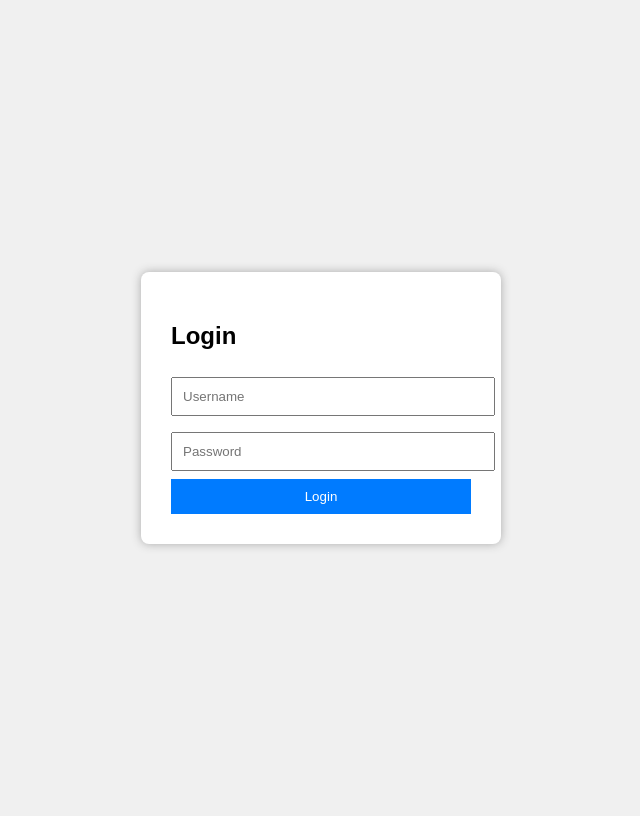
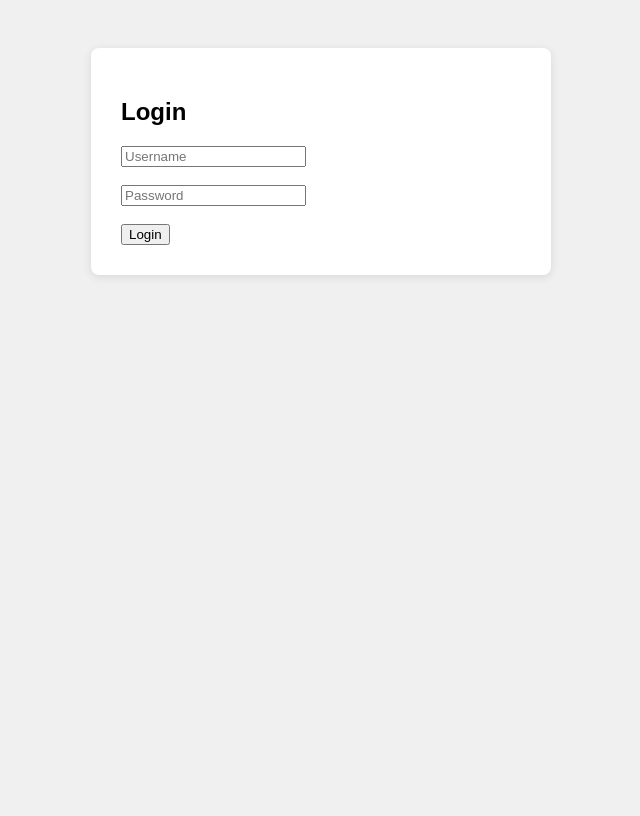
Before and after one commit to DylanDieago/Budget-tracker, a Flask app: page /login in a window 1280 px wide. Shown: the whole page, without its empty margins (319-959 px from the left). After the commit the page ends 277 px from the top, so only its background shows below. Run offline with Flask 3, Linux system fonts and the light colour scheme.

Commit message:
Added login system

```diff
--- a/app.py
+++ b/app.py
@@ -1,23 +1,21 @@
-from flask import Flask, render_template, request, redirect, send_file, session, url_for
-import csv
-import os
+from flask import Flask, render_template, request, redirect, session, url_for
+import csv, os
 
 app = Flask(__name__)
-app.secret_key = 'supersecretkey'  # Change this to something secure if going public
+app.secret_key = 'your_secret_key'  # Replace with something secure
 
-# Hardcoded login details
-USERNAME = "dylan"
-PASSWORD = "mywife"
+# Hardcoded credentials
+USERNAME = "you"
+PASSWORD = "love"
 
 DATA_FILE = 'expenses.csv'
 BUDGET_FILE = 'budget.txt'
 
-# ---------- Load and Save Functions ----------
 def load_expenses():
     expenses = []
     if os.path.exists(DATA_FILE):
-        with open(DATA_FILE, newline='', encoding='utf-8') as csvfile:
-            reader = csv.DictReader(csvfile)
+        with open(DATA_FILE, newline='', encoding='utf-8') as f:
+            reader = csv.DictReader(f)
             for row in reader:
                 try:
                     row['Amount'] = float(row['Amount'])
@@ -27,8 +25,8 @@ def load_expenses():
     return expenses
 
 def save_expense(date, description, amount):
-    with open(DATA_FILE, 'a', newline='', encoding='utf-8') as csvfile:
-        writer = csv.writer(csvfile)
+    with open(DATA_FILE, 'a', newline='', encoding='utf-8') as f:
+        writer = csv.writer(f)
         writer.writerow([date, description, amount])
 
 def load_budget():
@@ -44,38 +42,17 @@ def save_budget(budget):
     with open(BUDGET_FILE, 'w', encoding='utf-8') as f:
         f.write(str(budget))
 
-# ---------- Auth Routes ----------
-@app.route('/login', methods=['GET', 'POST'])
-def login():
-    error = None
-    if request.method == 'POST':
-        username = request.form['username']
-        password = request.form['password']
-        if username == USERNAME and password == PASSWORD:
-            session['logged_in'] = True
-            return redirect(url_for('index'))
-        else:
-            error = 'Invalid login details'
-    return render_template('login.html', error=error)
-
-@app.route('/logout')
-def logout():
-    session.pop('logged_in', None)
-    return redirect(url_for('login'))
-
-# ---------- Main Routes ----------
-@app.route('/')
+@app.route('/', methods=['GET'])
 def index():
     if not session.get('logged_in'):
         return redirect(url_for('login'))
 
     expenses = load_expenses()
-    total_spent = sum(expense['Amount'] for expense in expenses)
+    total_spent = sum(exp['Amount'] for exp in expenses)
     budget = load_budget()
     remaining = budget - total_spent
     status = "You're within budget!" if remaining >= 0 else "Over budget!"
 
-    # Pie Chart Data
     chart_labels = []
     chart_values = []
     category_totals = {}
@@ -93,7 +70,7 @@ def index():
         'data': chart_values
     }
 
-    return render_template('index.html',
+    return render_template("index.html",
                            expenses=expenses,
                            total_spent=total_spent,
                            budget=budget,
@@ -101,21 +78,34 @@ def index():
                            status=status,
                            chart_data=chart_data)
 
+@app.route('/login', methods=['GET', 'POST'])
+def login():
+    error = None
+    if request.method == 'POST':
+        if request.form['username'] == USERNAME and request.form['password'] == PASSWORD:
+            session['logged_in'] = True
+            return redirect(url_for('index'))
+        else:
+            error = 'Incorrect username or password.'
+    return render_template('login.html', error=error)
+
+@app.route('/logout')
+def logout():
+    session.clear()
+    return redirect(url_for('login'))
+
 @app.route('/add', methods=['POST'])
 def add_expense():
     if not session.get('logged_in'):
         return redirect(url_for('login'))
 
-    date = request.form['date']
-    description = request.form['description']
-    amount = request.form['amount']
-
     try:
-        amount = float(amount)
-        save_expense(date, description, amount)
-    except ValueError:
-        print("Invalid amount")
-
+        date = request.form['date']
+        desc = request.form['description']
+        amount = float(request.form['amount'])
+        save_expense(date, desc, amount)
+    except:
+        pass
     return redirect('/')
 
 @app.route('/set_budget', methods=['POST'])
@@ -123,21 +113,12 @@ def set_budget():
     if not session.get('logged_in'):
         return redirect(url_for('login'))
 
-    budget = request.form['budget']
     try:
-        save_budget(float(budget))
-    except ValueError:
+        budget = float(request.form['budget'])
+        save_budget(budget)
+    except:
         pass
     return redirect('/')
 
-@app.route('/download')
-def download():
-    if not session.get('logged_in'):
-        return redirect(url_for('login'))
-
-    return send_file(DATA_FILE, as_attachment=True)
-
-# ---------- Main ----------
 if __name__ == '__main__':
-    print("✅ App is running!")
-    app.run(debug=True, host='0.0.0.0', port=5000)
+    app.run(debug=True)
--- a/templates/login.html
+++ b/templates/login.html
@@ -1,50 +1,29 @@
 <!DOCTYPE html>
 <html>
 <head>
-    <title>Login - Budget Tracker</title>
+    <title>Login</title>
     <style>
-        body {
-            background: #f0f0f0;
-            font-family: Arial, sans-serif;
-            display: flex;
-            justify-content: center;
-            align-items: center;
-            height: 100vh;
-        }
+        body { font-family: Arial; background-color: #f0f0f0; padding: 40px; }
         .login-container {
+            max-width: 400px;
+            margin: auto;
             background: white;
             padding: 30px;
             border-radius: 8px;
-            box-shadow: 0 0 10px #aaa;
-            width: 300px;
+            box-shadow: 0 2px 10px rgba(0,0,0,0.1);
         }
-        input {
-            width: 100%;
-            padding: 10px;
-            margin: 8px 0;
-        }
-        button {
-            background: #007bff;
-            color: white;
-            padding: 10px;
-            border: none;
-            width: 100%;
-        }
-        .error {
-            color: red;
-            margin-bottom: 10px;
-        }
+        .error { color: red; margin-bottom: 10px; }
     </style>
 </head>
 <body>
     <div class="login-container">
         <h2>Login</h2>
         {% if error %}
-        <div class="error">{{ error }}</div>
+            <div class="error">{{ error }}</div>
         {% endif %}
         <form method="POST">
-            <input type="text" name="username" placeholder="Username" required><br>
-            <input type="password" name="password" placeholder="Password" required><br>
+            <input type="text" name="username" placeholder="Username" required><br><br>
+            <input type="password" name="password" placeholder="Password" required><br><br>
             <button type="submit">Login</button>
         </form>
     </div>
```
